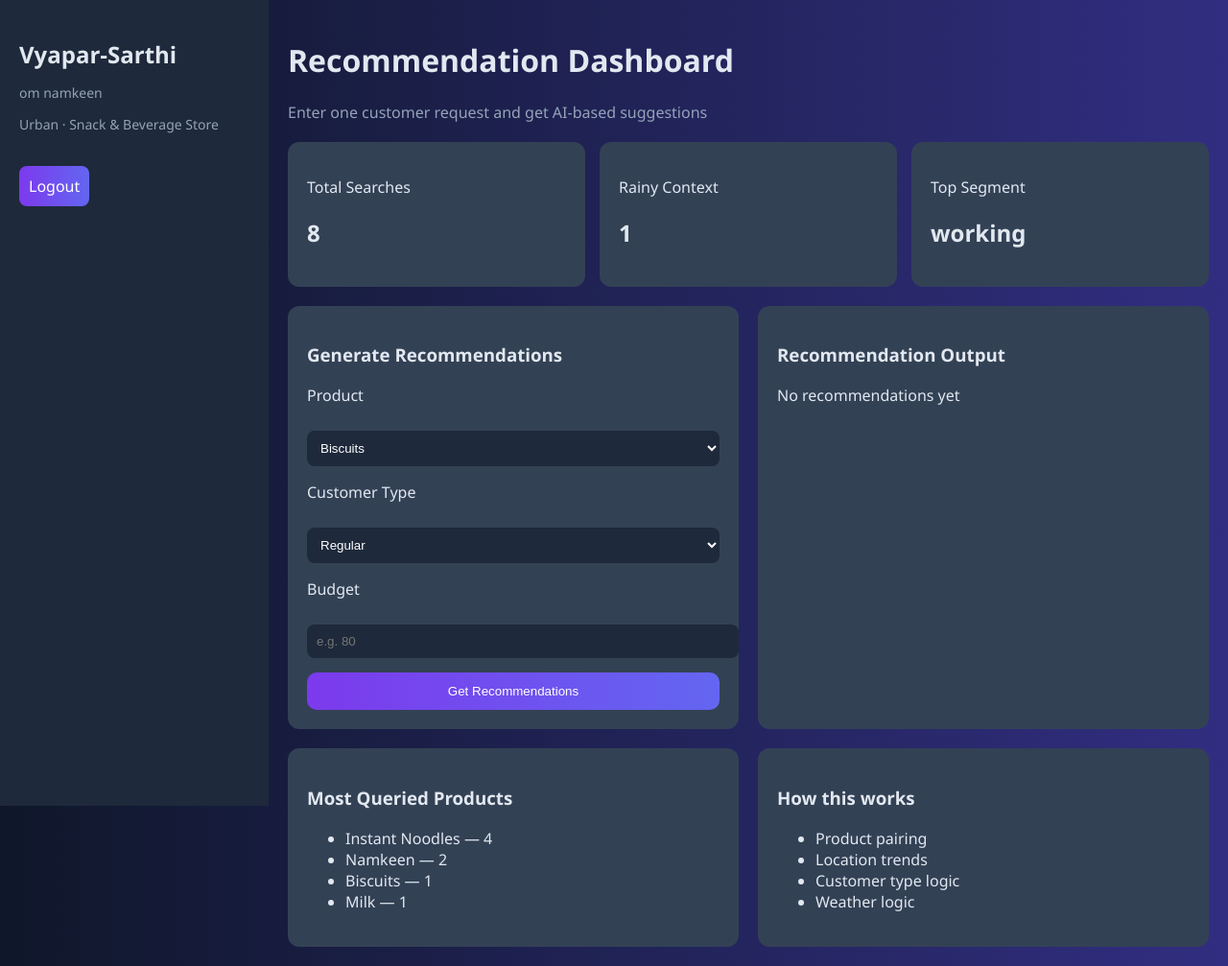
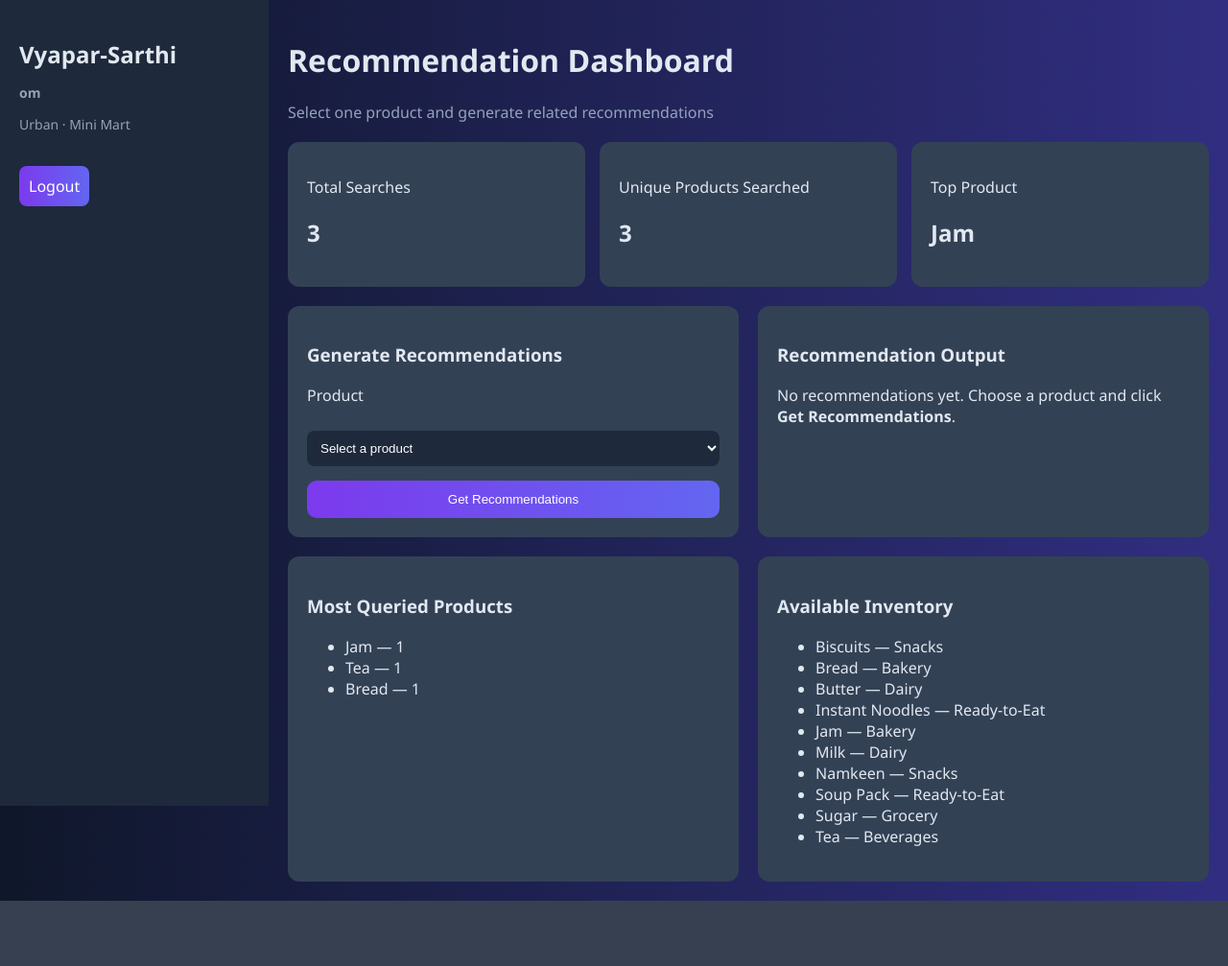
Before and after one commit to omsingh-19/pixel-project, a FastAPI app: page /dashboard in a window 1280 px wide. Shown: the whole page at 96% size. After the commit the page ends 939 px from the top, so only its background shows below. Run offline with FastAPI, Linux system fonts and the light colour scheme; the visitor is signed in with stand-in values (Sample User, id 1).

Commit message:
final commit

```diff
--- a/app/main.py
+++ b/app/main.py
@@ -100,11 +100,22 @@ def render_dashboard(request: Request, db: Session, user, result=None, selected=
 
 
 @app.get("/", response_class=HTMLResponse)
-def root(request: Request, db: Session = Depends(get_db)):
+def root(request: Request, mode: str = "login", db: Session = Depends(get_db)):
     user = current_user(request, db)
     if user:
         return RedirectResponse(url="/dashboard", status_code=302)
-    return templates.TemplateResponse("index.html", {"request": request, "error": None})
+
+    if mode not in {"login", "signup"}:
+        mode = "login"
+
+    return templates.TemplateResponse(
+        "index.html",
+        {
+            "request": request,
+            "error": None,
+            "mode": mode,
+        },
+    )
 
 
 @app.get("/dashboard", response_class=HTMLResponse)
@@ -130,7 +141,11 @@ def signup(
     if existing:
         return templates.TemplateResponse(
             "index.html",
-            {"request": request, "error": "Username already exists. Please choose another username."},
+            {
+                "request": request,
+                "error": "Username already exists. Please choose another username.",
+                "mode": "signup",
+            },
             status_code=400,
         )
 
@@ -162,7 +177,11 @@ def login(
     if not user or not verify_password(password, user.password_hash):
         return templates.TemplateResponse(
             "index.html",
-            {"request": request, "error": "Invalid username or password."},
+            {
+                "request": request,
+                "error": "Invalid username or password.",
+                "mode": "login",
+            },
             status_code=401,
         )
     request.session["user_id"] = user.id
--- a/app/templates/dashboard.html
+++ b/app/templates/dashboard.html
@@ -2,108 +2,115 @@
 <html>
 <head>
     <title>Dashboard</title>
-    <link rel="stylesheet" href="../static/style.css">
+    <link rel="stylesheet" href="/static/style.css">
 </head>
 
 <body>
 
 <div class="dashboard">
 
-    <!-- Sidebar -->
     <div class="sidebar">
         <h2>Vyapar-Sarthi</h2>
-        <p>om namkeen</p>
-        <p>Urban · Snack & Beverage Store</p>
+        <p><strong>{{ user.shop_name }}</strong></p>
+        <p>{{ user.location }} · {{ display_shop_type }}</p>
 
-        <!-- Logout goes back to login -->
-        <a href="login.html" class="logout">Logout</a>
+        <a href="/logout" class="logout">Logout</a>
     </div>
 
-    <!-- Content -->
     <div class="content">
 
         <h1>Recommendation Dashboard</h1>
-        <p class="sub">Enter one customer request and get AI-based suggestions</p>
+        <p class="sub">Select one product and generate related recommendations</p>
 
-        <!-- Cards -->
         <div class="cards">
             <div class="card">
                 <p>Total Searches</p>
-                <h2>8</h2>
+                <h2>{{ metrics.total_searches }}</h2>
             </div>
 
             <div class="card">
-                <p>Rainy Context</p>
-                <h2>1</h2>
+                <p>Unique Products Searched</p>
+                <h2>{{ metrics.unique_products_searched }}</h2>
             </div>
 
             <div class="card">
-                <p>Top Segment</p>
-                <h2>working</h2>
+                <p>Top Product</p>
+                <h2>{{ metrics.top_product }}</h2>
             </div>
         </div>
 
-        <!-- Middle -->
         <div class="row">
 
             <div class="box">
                 <h3>Generate Recommendations</h3>
 
-                <p>Product</p>
-                <select>
-                    <option>Biscuits</option>
-                </select>
+                <form method="POST" action="/recommend">
+                    <p>Product</p>
+                    <select name="product_id" required>
+                        <option value="" disabled {% if not selected %}selected{% endif %}>Select a product</option>
+                        {% for product in products %}
+                            <option value="{{ product.id }}"
+                                {% if selected and selected.product_id == product.id %}selected{% endif %}>
+                                {{ product.name }} — ₹{{ "%.0f"|format(product.base_price) }}
+                            </option>
+                        {% endfor %}
+                    </select>
 
-                <p>Customer Type</p>
-                <select>
-                    <option>Regular</option>
-                </select>
-
-                <!--  -->
-                <!-- <div class="tags">
-                    <label><input type="checkbox"> Kids</label>
-                    <label><input type="checkbox"> Healthy</label>
-                    <label><input type="checkbox"> Quick</label>
-                    <label><input type="checkbox"> Premium</label>
-                    <label><input type="checkbox"> Snack</label>
-                    <label><input type="checkbox"> Daily Use</label>
-                </div> -->
-
-                <p>Budget</p>
-                <input type="text" placeholder="e.g. 80">
-
-                <!-- <label><input type="checkbox"> Raining now?</label> -->
-
-                <button class="btn">Get Recommendations</button>
+                    <button type="submit" class="btn">Get Recommendations</button>
+                </form>
             </div>
 
             <div class="box">
                 <h3>Recommendation Output</h3>
-                <p>No recommendations yet</p>
+
+                {% if result %}
+                    <p><strong>Base Product:</strong> {{ result.base_product }}</p>
+                    <p>{{ result.explanation }}</p>
+
+                    {% if result.recommendations %}
+                        <div class="recommendation-list">
+                            {% for item in result.recommendations %}
+                                <div class="recommendation-item">
+                                    <h4>{{ item.name }}</h4>
+                                    <p>Category: {{ item.category }}</p>
+                                    <p>Price: ₹{{ "%.0f"|format(item.price) }}</p>
+                                    <p>Score: {{ item.score }}</p>
+                                    <p>{{ item.reason }}</p>
+                                </div>
+                            {% endfor %}
+                        </div>
+                    {% else %}
+                        <p>No recommendations found for this product.</p>
+                    {% endif %}
+                {% else %}
+                    <p>No recommendations yet. Choose a product and click <strong>Get Recommendations</strong>.</p>
+                {% endif %}
             </div>
 
         </div>
 
-        <!-- Bottom -->
         <div class="row">
 
             <div class="box">
                 <h3>Most Queried Products</h3>
-                <ul>
-                    <li>Instant Noodles — 4</li>
-                    <li>Namkeen — 2</li>
-                    <li>Biscuits — 1</li>
-                    <li>Milk — 1</li>
-                </ul>
+
+                {% if metrics.top_products %}
+                    <ul>
+                        {% for name, count in metrics.top_products %}
+                            <li>{{ name }} — {{ count }}</li>
+                        {% endfor %}
+                    </ul>
+                {% else %}
+                    <p>No search history yet.</p>
+                {% endif %}
             </div>
 
             <div class="box">
-                <h3>How this works</h3>
+                <h3>Available Inventory</h3>
                 <ul>
-                    <li>Product pairing</li>
-                    <li>Location trends</li>
-                    <li>Customer type logic</li>
-                    <li>Weather logic</li>
+                    {% for product in products %}
+                        <li>{{ product.name }} — {{ product.category }}</li>
+                    {% endfor %}
                 </ul>
             </div>
 
```
Also changed, not shown: app/static/style.css (+50 -0 lines), app/templates/index.html (+33 -12 lines), data/pixel.db.
